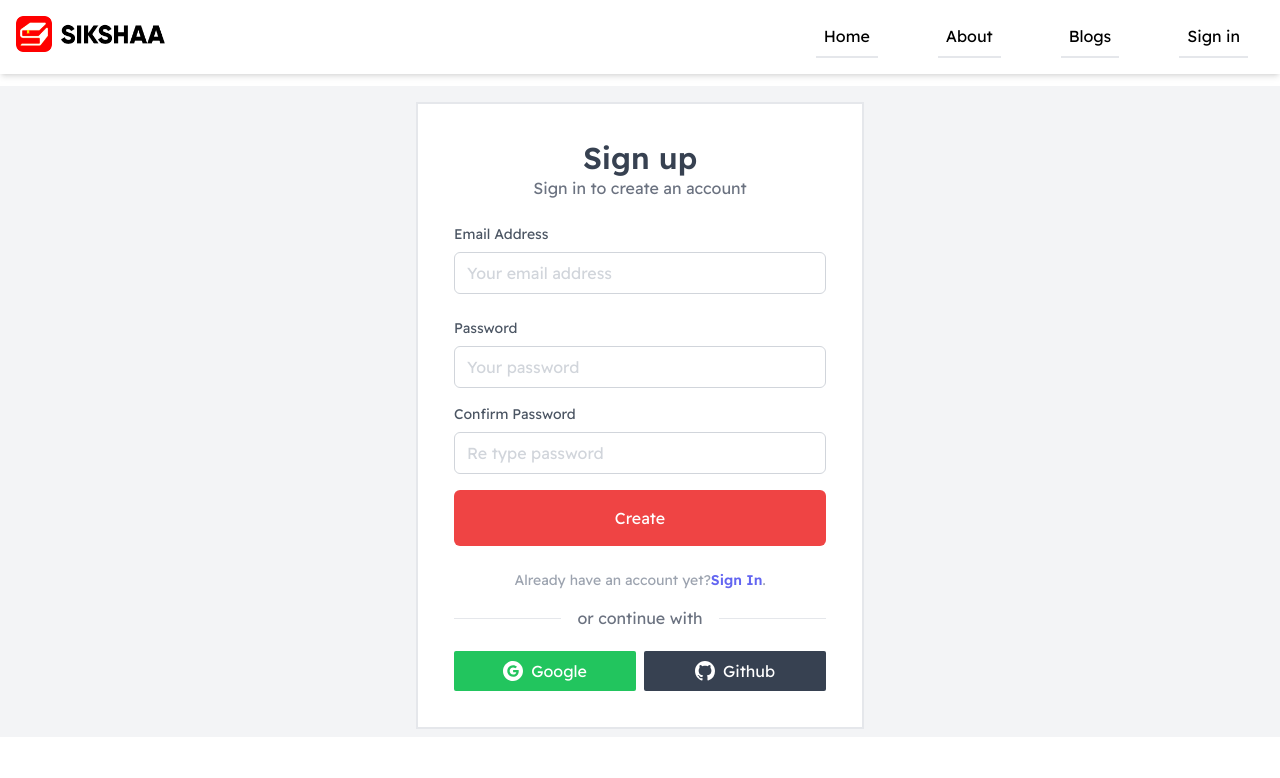
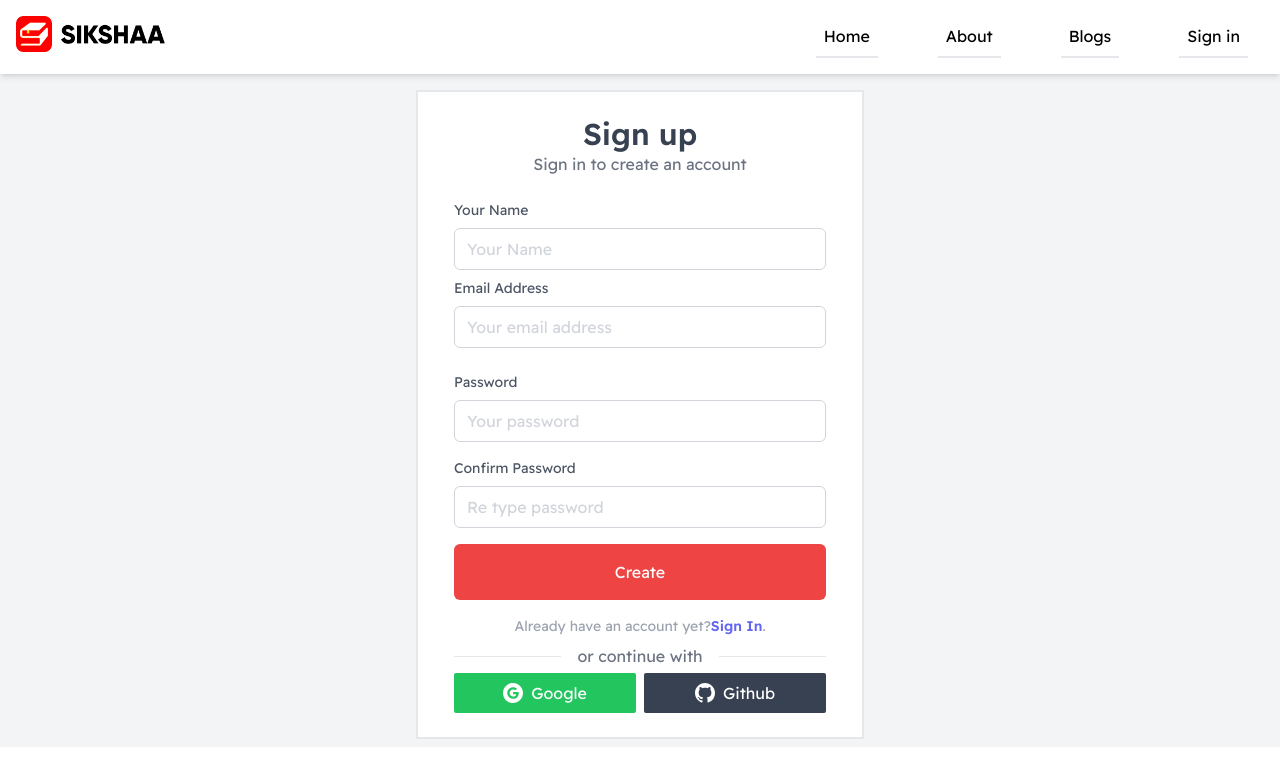
Before and after one commit to Nishadchowdhury/Assignment-10-of-Nishad, a React (Create React App) app: page /signup in a window 1280 px wide. Shown: the top 778 px of the page. Built offline with nearby package versions, Linux system fonts and the light colour scheme; no server answers.

Commit message:
add send verification and optimize more

```diff
--- a/src/App.js
+++ b/src/App.js
@@ -6,7 +6,7 @@ import Checkout from './Components/Checkout/Checkout';
 import Login from './Components/Authentication/Login';
 import SignUp from './Components/Authentication/SignUp';
 import RequireAuth from './Components/Authentication/RequireAuth';
-import LoadingSpinner from './Components/Shared/LoadingSpinner/LoadingSpinner';
+import  NotFound  from '../src/Components/NotFound/NotFound';
 
 function App() {
   return (
@@ -18,7 +18,6 @@ function App() {
         <Route path='/' element={<Home />} />
         <Route path='/signin' element={<Login />} />
         <Route path='/signup' element={<SignUp />} />
-        <Route path='/signupo' element={<LoadingSpinner />} />
 
 
         <Route path='/checkout' element={
@@ -29,6 +28,7 @@ function App() {
 
 
 
+        <Route path='*' element={<NotFound />} />
       </Routes>
 
     </div>
--- a/src/Components/Authentication/SignUp.js
+++ b/src/Components/Authentication/SignUp.js
@@ -1,6 +1,7 @@
 import React, { useEffect, useState } from 'react';
 import { Link } from 'react-router-dom';
-import { useCreateUserWithEmailAndPassword } from 'react-firebase-hooks/auth';
+import { useCreateUserWithEmailAndPassword, useSendEmailVerification } from 'react-firebase-hooks/auth';
+import { useUpdateProfile } from 'react-firebase-hooks/auth';
 
 import auth from '../../firebase.init'
 import LoadingSpinner from '../Shared/LoadingSpinner/LoadingSpinner';
@@ -10,7 +11,11 @@ const SignUp = () => {
     const [email, setEmail] = useState('');
     const [password, setPassword] = useState('');
     const [confirmPassword, setConfirmPassword] = useState('');
+    const [name, setName] = useState('');
     const [error, setError] = useState('');
+
+    const [updateProfile, updating, errorUpdate] = useUpdateProfile(auth);
+    const [sendEmailVerification, sending, errorVerify] = useSendEmailVerification(auth);
 
     const [
         createUserWithEmailAndPassword,
@@ -34,6 +39,10 @@ const SignUp = () => {
         setConfirmPassword(event.target.value);
     }
 
+    const handleName = event => {
+        setName(event.target.value);
+    }
+
     useEffect(() => {
         if (hookError) {
             setError(hookError.message);
@@ -42,8 +51,7 @@ const SignUp = () => {
 
     }, [hookError])
 
-
-    const handleSubmit = event => {
+    const handleSubmit = async event => {
         event.preventDefault();
 
         console.log(111);
@@ -62,13 +70,21 @@ const SignUp = () => {
             return;
         }
 
-        createUserWithEmailAndPassword(email, password);
         setError('');
+
+        await createUserWithEmailAndPassword(email, password);
+        await updateProfile({ displayName: name });
+        await sendEmailVerification();
+        alert('Create profile successfully');
 
     }
 
-    if(loading){
-        return <LoadingSpinner/>
+
+
+
+
+    if (loading) {
+        return <LoadingSpinner />
     }
 
 
@@ -76,7 +92,7 @@ const SignUp = () => {
 
 
         <div className="flex justify-center  bg-gray-100">
-            <div className="container sm:mt-4 mt-4 my-2 max-w-md border-2 border-gray-200 p-3 bg-white">
+            <div className="container sm:mt-4 mt-4 my-2 max-w-md border-2 border-gray-200 px-3 bg-white">
 
                 <div className="text-center my-6">
                     <h1 className="text-3xl font-semibold text-gray-700">Sign up</h1>
@@ -84,11 +100,17 @@ const SignUp = () => {
                 </div>
 
                 <div className="m-6">
-                    <form onSubmit={handleSubmit} className="mb-4">
+                    <form onSubmit={handleSubmit} className="mb-2">
+                        <div className="mb-2">
+                            <label htmlFor="name" className="block mb-2 text-sm text-gray-600 dark:text-gray-400">Your Name</label>
+                            <input onBlur={handleName} required type="text" name="name" id="name" placeholder="Your Name" className="w-full px-3 py-2 placeholder-gray-300 border border-gray-300 rounded-md focus:outline-none focus:ring focus:ring-indigo-100 focus:border-indigo-300 dark:bg-gray-700 dark:text-white dark:placeholder-gray-500 dark:border-gray-600 dark:focus:ring-gray-900 dark:focus:border-gray-500" />
+                        </div>
+
                         <div className="mb-6">
                             <label htmlFor="email" className="block mb-2 text-sm text-gray-600 dark:text-gray-400">Email Address</label>
                             <input onBlur={handleEmail} required type="email" name="email" id="email" placeholder="Your email address" className="w-full px-3 py-2 placeholder-gray-300 border border-gray-300 rounded-md focus:outline-none focus:ring focus:ring-indigo-100 focus:border-indigo-300 dark:bg-gray-700 dark:text-white dark:placeholder-gray-500 dark:border-gray-600 dark:focus:ring-gray-900 dark:focus:border-gray-500" />
                         </div>
+
                         <div className="mb-4">
                             <div className="flex justify-between mb-2">
                                 <label htmlFor="password" className="text-sm text-gray-600 dark:text-gray-400">Password</label>
@@ -105,7 +127,7 @@ const SignUp = () => {
 
                         {error && <p> {error} </p>}
 
-                        <div className="mb-6">
+                        <div className="mb-4">
                             <input type="submit" value="Create" className="w-full px-3 py-4 text-white bg-red-500 rounded-md hover:bg-red-400  focus:outline-dotted outline-red-400 duration-100 ease-in-out" />
                         </div>
                         <p className="text-sm text-center text-gray-400">
@@ -114,7 +136,7 @@ const SignUp = () => {
                         </p>
                     </form>
 
-                    <div className="flex flex-row justify-center mb-8">
+                    <div className="flex flex-row justify-center mb-4">
                         <span className="absolute bg-white px-4 text-gray-500">or continue with</span>
                         <div className="w-full bg-gray-200 mt-3 h-px"></div>
                     </div>
--- a/src/Components/Checkout/Checkout.js
+++ b/src/Components/Checkout/Checkout.js
@@ -1,8 +1,4 @@
 import React from 'react';
-import auth from '../../firebase.init';
-import { useAuthState } from 'react-firebase-hooks/auth';
-import LoadingSpinner from '../Shared/LoadingSpinner/LoadingSpinner';
-
 
 
 const Checkout = () => {
--- a/src/Components/Home/Home.js
+++ b/src/Components/Home/Home.js
@@ -1,10 +1,19 @@
-import React from 'react';
+import React, { useEffect } from 'react';
+import { useAuthState } from 'react-firebase-hooks/auth';
 import { Link } from 'react-router-dom';
+import auth from '../../firebase.init';
 import banner from '../../images/home/homepage.svg'
 import Services from '../Services/Services';
 import Footer from '../Shared/Footer';
 
 const Home = () => {
+
+    const [user] = useAuthState(auth);
+
+    useEffect( ()=>{
+        console.log(user);
+    } ,[user])
+
     return (
         <>
 
--- a/src/Components/Shared/Header/Header.js
+++ b/src/Components/Shared/Header/Header.js
@@ -18,7 +18,7 @@ const Header = () => {
 
   return (
 
-    <nav className="relative flex flex-wrap items-center justify-between shadow-md mb-3 ">
+    <nav className="relative flex flex-wrap items-center justify-between shadow-md  ">
       <div className="container px-4 mx-auto flex flex-wrap items-center justify-between">
         <div className="w-full relative flex justify-between lg:w-auto lg:static lg:block lg:justify-start">
           <Link to="/"
```
